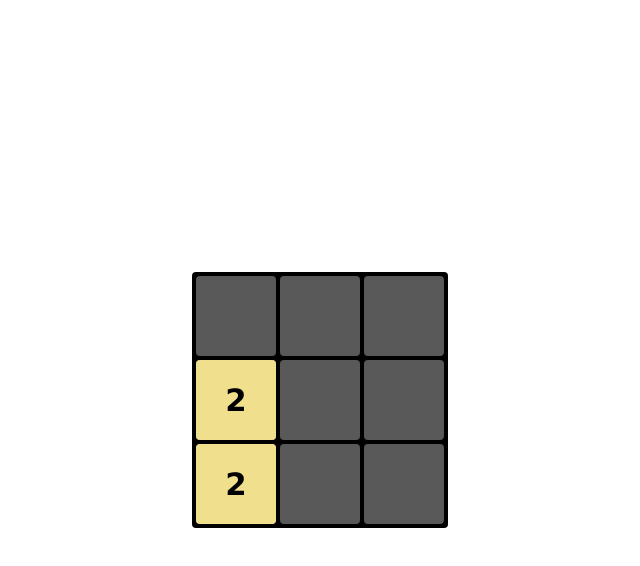
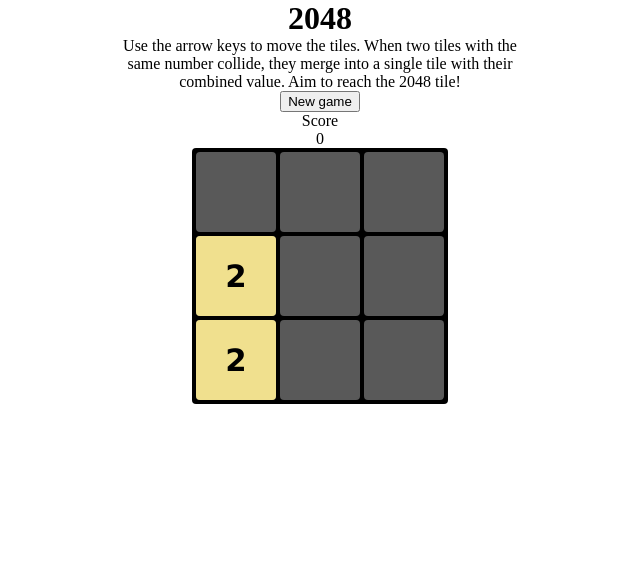
Before and after one commit to tasxatzial/2048-game, a plain HTML site: page src/index.html in a window 1280 px wide. Shown: the whole page, without its empty margins (320-960 px from the left). Drawn offline with Linux system fonts and the light colour scheme.

Commit message:
add the rest of the html content

```diff
--- a/src/css/board.css
+++ b/src/css/board.css
@@ -15,6 +15,8 @@
   gap: var(--_cell-gap);
   padding: var(--_cell-gap);
   background-color: black;
+  width: calc(var(--grid-columns) * (var(--_cell-size) + var(--cell-gap)) + var(--cell-gap));
+  height: calc(var(--grid-rows) * (var(--_cell-size) + var(--cell-gap)) + var(--cell-gap));;
 }
 
 .cell {
--- a/src/css/style.css
+++ b/src/css/style.css
@@ -2,10 +2,46 @@
   box-sizing: border-box;
 }
 
+:root {
+  --site-max-width: 50rem;
+  --site-content-max-width: 25rem;
+}
+
 body {
-  display: flex;
-  justify-content: center;
-  align-items: center;
+  margin: 0;
   min-height: 100vh;
-  margin: 0;
+
 }
+
+h1,
+p {
+  margin: 0
+}
+
+.outer-container {
+  margin: 0 auto;
+  max-width: var(--site-max-width);
+  position: relative;
+}
+
+.inner-container {
+  margin: 0 auto;
+  max-width: var(--site-content-max-width);
+}
+
+.header-content {
+  text-align: center;
+}
+
+.score-container {
+  text-align: center;
+}
+
+.new-game-btn {
+  display: block;
+  margin: 0 auto;
+}
+
+.grid {
+  margin: 0 auto;
+}
--- a/src/index.html
+++ b/src/index.html
@@ -9,6 +9,25 @@
   <script src="js/script.js" type="module"></script>
 </head>
 <body>
-  <div id="board-container"></div>
+  <div class="outer-container">
+    <header>
+      <div class="inner-container">
+        <div class="header-content">
+          <h1>2048</h1>
+          <p>Use the arrow keys to move the tiles. When two tiles with the same number collide, they merge into a single tile with their combined value. Aim to reach the 2048 tile!</p>
+        </div>
+      </div>
+    </header>
+    <main>
+      <div class="inner-container">
+        <button id="new-game-btn" class="new-game-btn">New game</button>
+        <div class="score-container">
+          <p>Score</p>
+          <p class="score">0</p>
+        </div>
+      </div>
+      <div id="board-container"></div>
+    </main>
+  </div>
 </body>
 </html>
```
